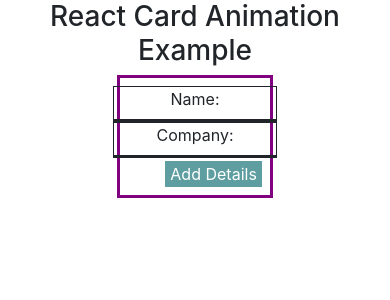
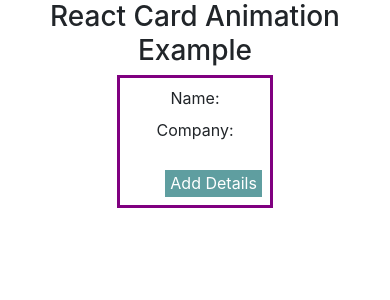
Before and after one commit to Veeresh9211/reactCard, a React (Create React App) app: page / in a window 390 px wide. Shown: the top 300 px of the page. Built offline with nearby package versions, Linux system fonts and the light colour scheme.

Commit message:
mobile css

```diff
--- a/src/App.scss
+++ b/src/App.scss
@@ -3,6 +3,9 @@
 }
 
 .frontCard {
+  .row{
+    // margin: 0px;
+  }
   width: 40%;
   margin: auto;
   border: solid purple;
@@ -20,7 +23,7 @@
   }
 }
 }
-.col-md-6 {
+.col-sm-6 {
   border: solid 1px;
 }
 .backCard {
@@ -40,20 +43,28 @@
     text-align: initial;
     color: red;
     font-size: 12px;
-    /* font-weight: bold; */
     font-style: italic;
   }
+
   .flipButtonBack{
-    float: right;
+    text-align: end;
+    margin-top: 2%;
     .backButton {
       color: white;
       background-color: cadetblue;
       border: initial;
       font-size: 16px;
-      padding: 12% 40%;
+      padding: 1% 4%;
       float: inherit;
     }
+  }
+}
 
+@media only screen and (max-width: 770px) {
+  .flipButtonFront{
+    margin-top: 15% !important;
   }
-
+  .backCard .formSubmit {
+    margin: 10% 2% !important;
+  }
 }
```
